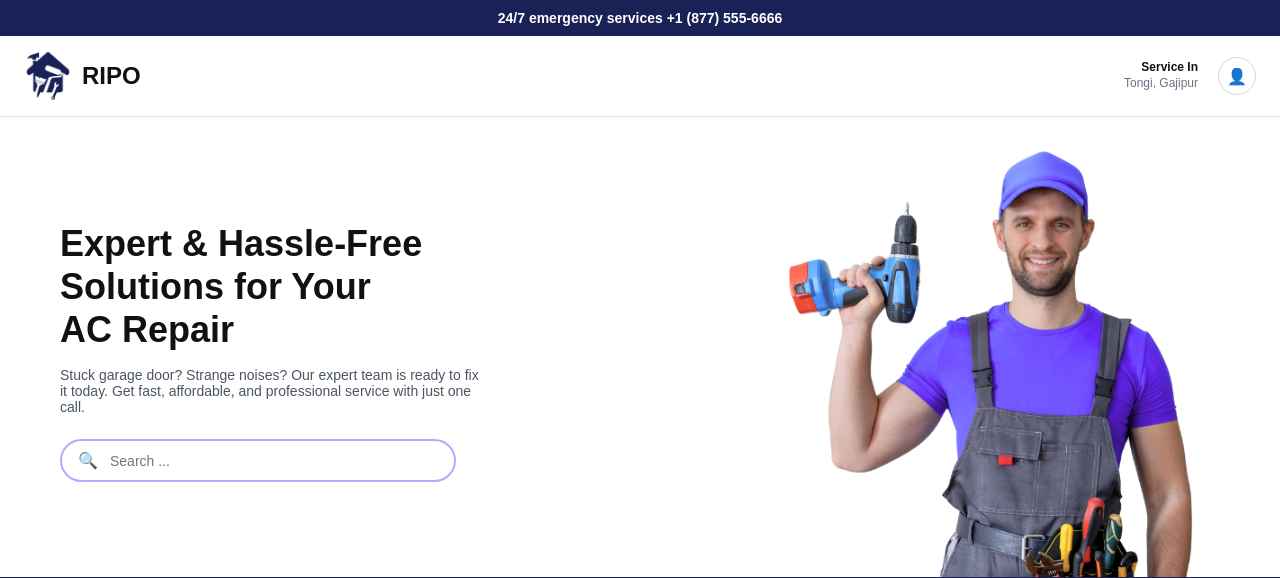
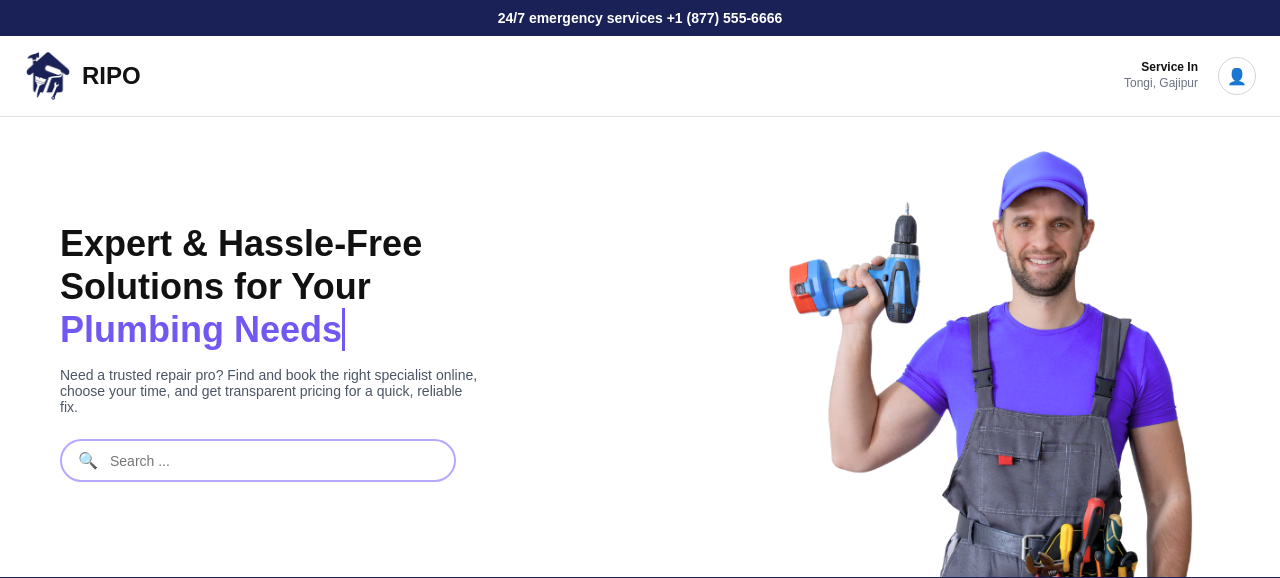
Before and after one commit to i-mTanvir/HRMS, a PHP site: page /customer_dashboard.html in a window 1280 px wide. Shown: the top 578 px of the page. Run offline with PHP 8.4, Linux system fonts and the light colour scheme.

Commit message:
Add typing animation to hero section and update subtitle text

```diff
--- a/customer_dashboard.css
+++ b/customer_dashboard.css
@@ -96,6 +96,63 @@ body {
     font-weight: 800;
     line-height: 1.2;
     margin-bottom: 16px;
+}
+
+  /*Typing styling from "https://codepen.io/"*/
+
+
+.typing-wrapper {
+    display: inline-block;
+}
+
+.typing-demo {
+    display: inline-block;
+    vertical-align: top;
+    white-space: nowrap;
+    overflow: hidden;
+    border-right: 3px solid #7058F2;
+    color: #7058F2;
+    font-family: inherit;
+    font-size: inherit;
+    font-weight: inherit;
+    --typing-chars: 20;
+    --typing-width: 0px;
+}
+
+.typing-demo.typing {
+    animation: typing calc(var(--typing-chars) * 0.08s) steps(var(--typing-chars)) forwards,
+        caret-blink 0.7s step-end infinite alternate;
+}
+
+.typing-demo.erasing {
+    animation: erase calc(var(--typing-chars) * 0.05s) steps(var(--typing-chars)) forwards,
+        caret-blink 0.7s step-end infinite alternate;
+}
+
+@keyframes typing {
+    from {
+        width: 0;
+    }
+
+    to {
+        width: var(--typing-width);
+    }
+}
+
+@keyframes erase {
+    from {
+        width: var(--typing-width);
+    }
+
+    to {
+        width: 0;
+    }
+}
+
+@keyframes caret-blink {
+    50% {
+        border-color: transparent;
+    }
 }
 
 #hero-subtitle {
--- a/customer_dashboard.html
+++ b/customer_dashboard.html
@@ -30,9 +30,15 @@
 
         <div id="hero">
             <div id="hero-left">
-                <div id="hero-title">Expert & Hassle-Free<br>Solutions for Your<br>AC Repair</div>
-                <div id="hero-subtitle">Stuck garage door? Strange noises? Our expert team is ready to fix it today. Get
-                    fast, affordable, and professional service with just one call.</div>
+                <div id="hero-title">
+                    <div>Expert & Hassle-Free</div>
+                    <div>Solutions for Your</div>
+                    <div class="typing-wrapper">
+                        <span id="typing-text" class="typing-demo"></span>
+                    </div>
+                </div>
+                <div id="hero-subtitle">Need a trusted repair pro? Find and book the right specialist online, choose
+                    your time, and get transparent pricing for a quick, reliable fix.</div>
                 <div id="hero-search">
                     <div id="search-icon">🔍</div>
                     <input id="search-input" type="text" placeholder="Search ...">
@@ -184,6 +190,54 @@
     <div id="footer-bottom">
         <p>© All Rights Reserved. Developed by Tanvir, Rakib, Raichy.</p>
     </div>
+     <!--*Typing styling from "https://codepen.io/"-->
+
+    <script>
+        document.addEventListener('DOMContentLoaded', () => {
+            const typingEl = document.getElementById('typing-text');
+            if (!typingEl) return;
+
+            const services = [
+                'Home Appliances',
+                'Electrical Work',
+                'Plumbing Needs',
+                'Refrigerator Repair'
+            ];
+
+            let index = 0;
+            const typingSpeed = 90; // ms per character while typing
+            const eraseSpeed = 55;  // ms per character while erasing
+            const holdTime = 1200;  // pause after a word is fully typed
+
+            function cycleText() {
+                const text = services[index];
+                typingEl.textContent = text;
+                typingEl.style.width = 'auto';
+                typingEl.style.setProperty('--typing-width', `${typingEl.scrollWidth}px`);
+                typingEl.style.removeProperty('width');
+                typingEl.style.setProperty('--typing-chars', text.length);
+                typingEl.classList.remove('erasing');
+                void typingEl.offsetWidth; // force reflow to restart animation
+                typingEl.classList.add('typing');
+
+                const typeDuration = text.length * typingSpeed;
+
+                setTimeout(() => {
+                    typingEl.classList.remove('typing');
+                    typingEl.classList.add('erasing');
+
+                    const eraseDuration = text.length * eraseSpeed;
+                    setTimeout(() => {
+                        typingEl.classList.remove('erasing');
+                        index = (index + 1) % services.length;
+                        cycleText();
+                    }, eraseDuration);
+                }, typeDuration + holdTime);
+            }
+
+            cycleText();
+        });
+    </script>
 </body>
 
 </html>
```
